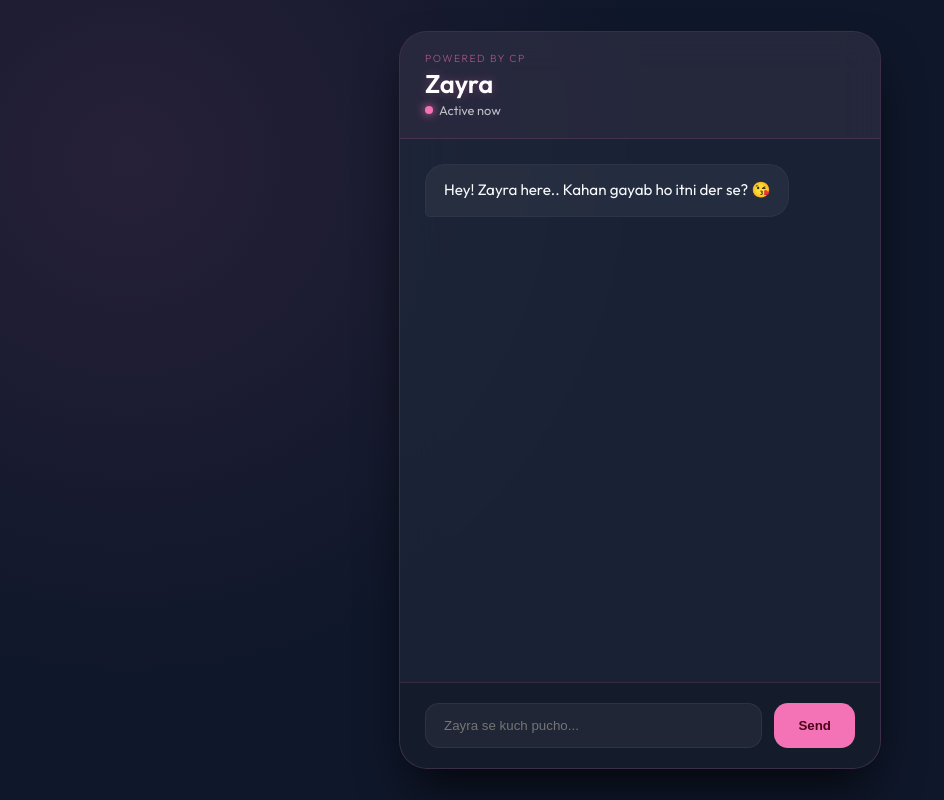
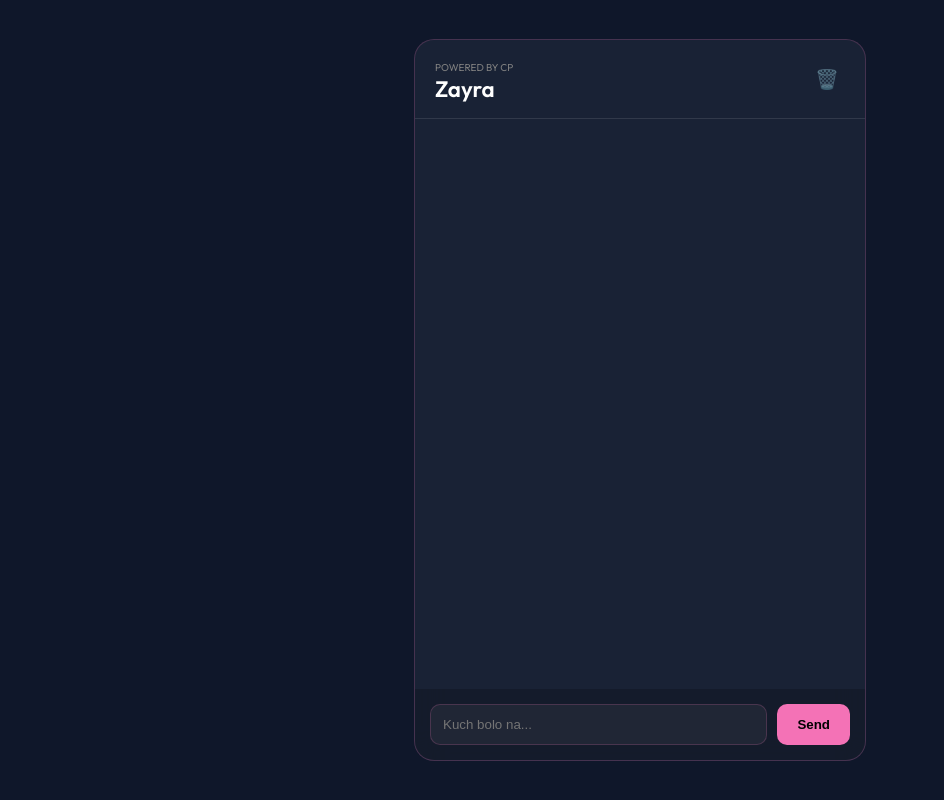
Before and after one commit to neerborana17-beep/Neer-Ai-For-CP, a Flask app: page / in a window 1280 px wide. Shown: the whole page, without its empty margins (0-944 px from the left). Run offline with Flask 3, Linux system fonts and the light colour scheme.

Commit message:
Update index.html

```diff
--- a/templates/index.html
+++ b/templates/index.html
@@ -6,246 +6,82 @@
     <title>Zayra AI | Powered by CP</title>
     <link href="https://fonts.googleapis.com/css2?family=Outfit:wght@300;400;600&display=swap" rel="stylesheet">
     <style>
-        :root {
-            --bg-color: #0f172a;
-            --glass-bg: rgba(30, 41, 59, 0.7);
-            --accent-color: #f472b6; /* Soft Pink Accent for Zayra */
-            --text-color: #f8fafc;
-            --border-color: rgba(244, 114, 182, 0.15);
-        }
-
-        body {
-            font-family: 'Outfit', sans-serif;
-            background-color: var(--bg-color);
-            background-image: radial-gradient(circle at 10% 20%, rgba(244, 114, 182, 0.1) 0%, rgba(0, 0, 0, 0) 40%);
-            color: var(--text-color);
-            margin: 0;
-            display: flex;
-            justify-content: center;
-            align-items: center;
-            height: 100vh;
-            overflow: hidden;
-        }
-
-        .chat-container {
-            width: 100%;
-            max-width: 480px;
-            height: 92vh;
-            background: var(--glass-bg);
-            backdrop-filter: blur(20px);
-            border: 1px solid var(--border-color);
-            border-radius: 28px;
-            display: flex;
-            flex-direction: column;
-            box-shadow: 0 25px 50px -12px rgba(0, 0, 0, 0.8);
-            margin: 10px;
-            overflow: hidden;
-        }
-
-        .header {
-            padding: 20px 25px;
-            border-bottom: 1px solid var(--border-color);
-            display: flex;
-            flex-direction: column;
-            gap: 2px;
-            background: rgba(244, 114, 182, 0.05);
-        }
-
-        .powered-by {
-            font-size: 0.65rem;
-            letter-spacing: 1.5px;
-            color: rgba(244, 114, 182, 0.6);
-            font-weight: 300;
-            text-transform: uppercase;
-        }
-
-        .header h1 {
-            font-size: 1.6rem;
-            margin: 0;
-            font-weight: 600;
-            color: white;
-            text-shadow: 0 0 10px rgba(244, 114, 182, 0.3);
-        }
-
-        .status-dot {
-            height: 8px;
-            width: 8px;
-            background-color: #f472b6;
-            border-radius: 50%;
-            display: inline-block;
-            margin-right: 6px;
-            box-shadow: 0 0 10px #f472b6;
-        }
-
-        .online-status {
-            font-size: 0.8rem;
-            color: rgba(255, 255, 255, 0.7);
-            display: flex;
-            align-items: center;
-        }
-
-        #chat-box {
-            flex: 1;
-            padding: 25px;
-            overflow-y: auto;
-            display: flex;
-            flex-direction: column;
-            gap: 18px;
-            scroll-behavior: smooth;
-        }
-
-        .message {
-            max-width: 80%;
-            padding: 14px 18px;
-            border-radius: 20px;
-            font-size: 0.95rem;
-            line-height: 1.5;
-            animation: fadeInSlide 0.4s ease;
-        }
-
-        .user-message {
-            align-self: flex-end;
-            background: var(--accent-color);
-            color: #4c0519;
-            border-bottom-right-radius: 5px;
-            box-shadow: 0 4px 15px rgba(244, 114, 182, 0.3);
-        }
-
-        .ai-message {
-            align-self: flex-start;
-            background: rgba(255, 255, 255, 0.05);
-            color: var(--text-color);
-            border-bottom-left-radius: 5px;
-            border: 1px solid rgba(255, 255, 255, 0.03);
-        }
-
-        .typing-container {
-            align-self: flex-start;
-            font-size: 0.85rem;
-            color: var(--accent-color);
-            margin: 0 0 15px 25px;
-            display: none;
-            font-weight: 300;
-        }
-
-        .dot {
-            display: inline-block;
-            width: 4px;
-            height: 4px;
-            background-color: var(--accent-color);
-            border-radius: 50%;
-            margin-left: 2px;
-            animation: dotFlashing 1s infinite alternate;
-        }
-
-        .dot:nth-child(2) { animation-delay: 0.2s; }
-        .dot:nth-child(3) { animation-delay: 0.4s; }
-
-        .input-area {
-            padding: 20px 25px;
-            display: flex;
-            gap: 12px;
-            background: rgba(0, 0, 0, 0.2);
-            border-top: 1px solid var(--border-color);
-        }
-
-        input {
-            flex: 1;
-            background: rgba(255, 255, 255, 0.05);
-            border: 1px solid rgba(244, 114, 182, 0.1);
-            padding: 14px 18px;
-            border-radius: 14px;
-            color: white;
-            outline: none;
-        }
-
-        input:focus { border-color: var(--accent-color); }
-
-        button {
-            background: var(--accent-color);
-            color: #4c0519;
-            border: none;
-            padding: 0 24px;
-            border-radius: 14px;
-            font-weight: 600;
-            cursor: pointer;
-        }
-
-        @keyframes fadeInSlide {
-            from { opacity: 0; transform: translateY(10px); }
-            to { opacity: 1; transform: translateY(0); }
-        }
-
-        @keyframes dotFlashing {
-            0% { opacity: 0.3; }
-            100% { opacity: 1; }
-        }
-
-        #chat-box::-webkit-scrollbar { width: 4px; }
-        #chat-box::-webkit-scrollbar-thumb { background: rgba(244, 114, 182, 0.2); border-radius: 10px; }
+        :root { --bg-color: #0f172a; --accent-color: #f472b6; --text-color: #f8fafc; }
+        body { font-family: 'Outfit', sans-serif; background: var(--bg-color); color: var(--text-color); margin: 0; display: flex; justify-content: center; align-items: center; height: 100vh; }
+        .chat-container { width: 100%; max-width: 450px; height: 90vh; background: rgba(30, 41, 59, 0.7); backdrop-filter: blur(15px); border-radius: 20px; display: flex; flex-direction: column; overflow: hidden; border: 1px solid rgba(244, 114, 182, 0.2); }
+        .header { padding: 15px 20px; border-bottom: 1px solid rgba(255,255,255,0.1); display: flex; justify-content: space-between; align-items: center; }
+        .header h1 { font-size: 1.4rem; margin: 0; color: white; }
+        .reset-btn { background: none; border: none; font-size: 1.2rem; cursor: pointer; opacity: 0.5; transition: 0.3s; }
+        .reset-btn:hover { opacity: 1; }
+        #chat-box { flex: 1; padding: 20px; overflow-y: auto; display: flex; flex-direction: column; gap: 15px; }
+        .message { max-width: 80%; padding: 10px 15px; border-radius: 15px; font-size: 0.9rem; line-height: 1.4; }
+        .user-message { align-self: flex-end; background: var(--accent-color); color: #4c0519; }
+        .ai-message { align-self: flex-start; background: rgba(255,255,255,0.05); }
+        .input-area { padding: 15px; display: flex; gap: 10px; background: rgba(0,0,0,0.2); }
+        input { flex: 1; background: rgba(255,255,255,0.05); border: 1px solid rgba(244,114,182,0.2); padding: 12px; border-radius: 10px; color: white; outline: none; }
+        button#send-btn { background: var(--accent-color); border: none; padding: 10px 20px; border-radius: 10px; font-weight: 600; cursor: pointer; }
+        .typing { font-size: 0.8rem; color: var(--accent-color); padding: 5px 20px; display: none; }
     </style>
 </head>
 <body>
     <div class="chat-container">
         <div class="header">
-            <div class="powered-by">POWERED BY CP</div>
-            <h1>Zayra</h1>
-            <div class="online-status"><span class="status-dot"></span>Active now</div>
+            <div>
+                <small style="color: grey; font-size: 10px;">POWERED BY CP</small>
+                <h1>Zayra</h1>
+            </div>
+            <button class="reset-btn" onclick="clearMemory()" title="Clear Chat">🗑️</button>
         </div>
-
-        <div id="chat-box">
-            <div class="message ai-message">Hey! Zayra here.. Kahan gayab ho itni der se? 😘</div>
-        </div>
-
-        <div id="typing-indicator" class="typing-container">
-            Zayra is typing<span class="dot"></span><span class="dot"></span><span class="dot"></span>
-        </div>
-
+        <div id="chat-box"></div>
+        <div id="typing" class="typing">Zayra is thinking...</div>
         <div class="input-area">
-            <input type="text" id="user-input" placeholder="Zayra se kuch pucho..." onkeypress="if(event.key==='Enter') sendMessage()">
-            <button onclick="sendMessage()">Send</button>
+            <input type="text" id="user-input" placeholder="Kuch bolo na..." onkeypress="if(event.key==='Enter') sendMessage()">
+            <button id="send-btn" onclick="sendMessage()">Send</button>
         </div>
     </div>
 
     <script>
         const chatBox = document.getElementById('chat-box');
         const userInput = document.getElementById('user-input');
-        const typingIndicator = document.getElementById('typing-indicator');
+        const typing = document.getElementById('typing');
 
         function addMessage(text, isUser) {
-            const messageDiv = document.createElement('div');
-            messageDiv.className = `message ${isUser ? 'user-message' : 'ai-message'}`;
-            messageDiv.textContent = text;
-            chatBox.appendChild(messageDiv);
+            const div = document.createElement('div');
+            div.className = `message ${isUser ? 'user-message' : 'ai-message'}`;
+            div.textContent = text;
+            chatBox.appendChild(div);
             chatBox.scrollTop = chatBox.scrollHeight;
         }
 
         async function sendMessage() {
             const msg = userInput.value.trim();
             if(!msg) return;
-
             addMessage(msg, true);
             userInput.value = '';
-
-            typingIndicator.style.display = 'block';
-            chatBox.scrollTop = chatBox.scrollHeight;
+            typing.style.display = 'block';
 
             try {
-                const response = await fetch('/chat', {
+                const res = await fetch('/chat', {
                     method: 'POST',
                     headers: {'Content-Type': 'application/json'},
                     body: JSON.stringify({message: msg})
                 });
+                const data = await res.json();
+                typing.style.display = 'none';
+                addMessage(data.reply, false);
+            } catch {
+                typing.style.display = 'none';
+                addMessage("Oops, net nakhre kar raha! 🙄", false);
+            }
+        }
 
-                const data = await response.json();
-                typingIndicator.style.display = 'none';
-                addMessage(data.reply, false);
-
-            } catch (e) {
-                typingIndicator.style.display = 'none';
-                addMessage("Babu, lagta hai network nakhre kar raha hai. 🙄", false);
+        async function clearMemory() {
+            if(confirm("Saari yaadein mita doon?")) {
+                const res = await fetch('/delete_history_secret_99', {method: 'POST'});
+                const data = await res.json();
+                if(data.status === 'success') { alert(data.message); location.reload(); }
             }
         }
     </script>
 </body>
-    </html>
+</html>
```
